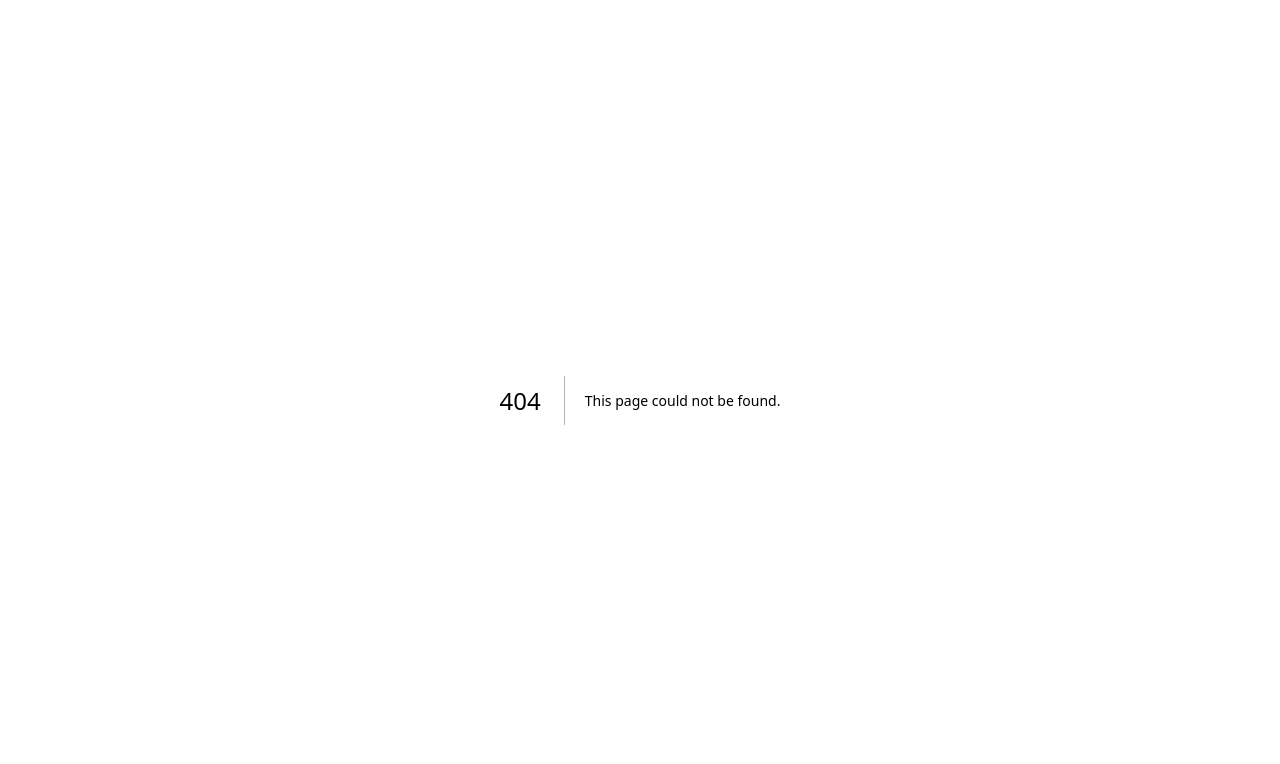
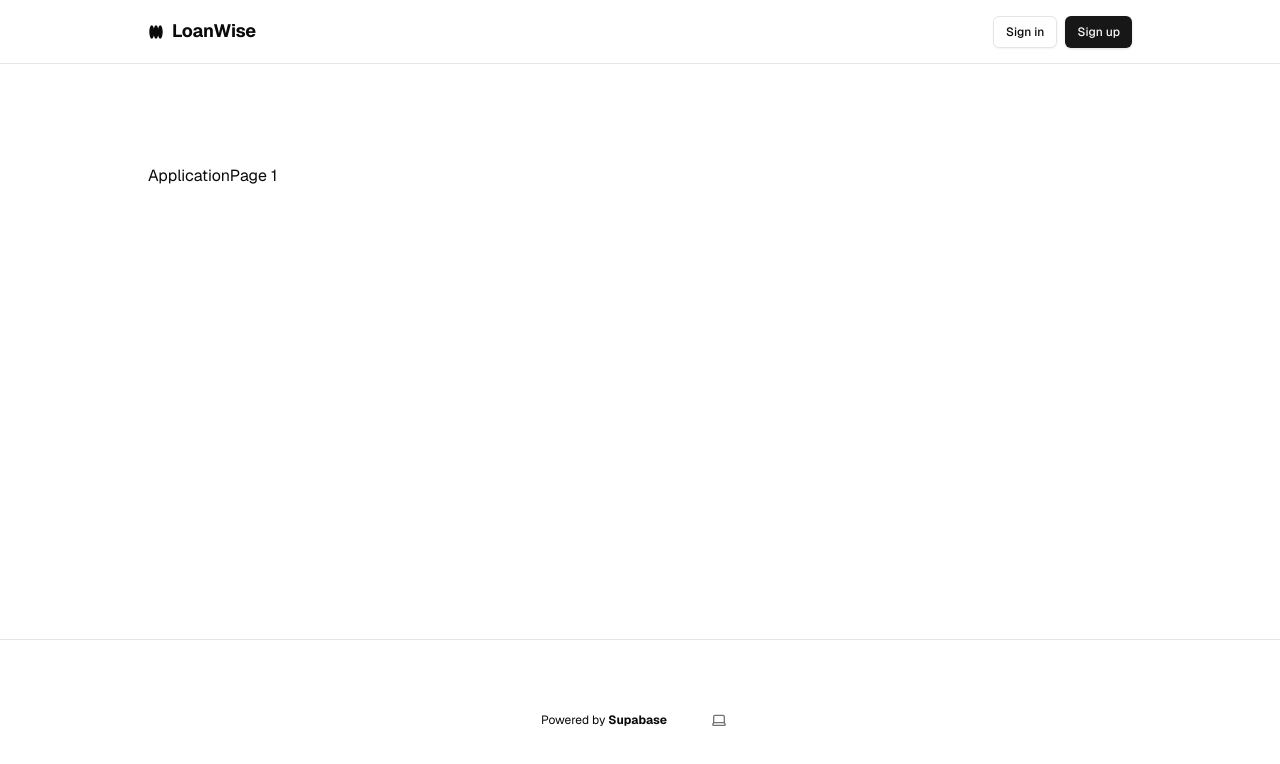
Before and after one commit to anishmitta1/casca, a Next.js app: page /application/1 in a window 1280 px wide. Before the commit this address had no page. Shown: the top 764 px of the page. Built offline with nearby package versions, Linux system fonts and the light colour scheme; no server answers.

Commit message:
added page

```diff
--- /dev/null
+++ b/app/application/[id]/layout.tsx
@@ -0,0 +1,17 @@
+import Header from "@/components/header";
+import Footer from "@/components/footer";
+
+export default function Layout({ children }: { children: React.ReactNode }) {
+  return (
+    <main className="min-h-screen flex flex-col items-center">
+      <div className="flex-1 w-full flex flex-col gap-20 items-center">
+        <Header />
+        <div className="flex-1 w-full flex flex-col gap-20 p-5 max-w-5xl">
+          {children}
+        </div>
+
+        <Footer />
+      </div>
+    </main>
+  );
+}
--- /dev/null
+++ b/app/application/[id]/page.tsx
@@ -0,0 +1,13 @@
+interface ApplicationPageProps {
+  params: {
+    id: string;
+  };
+}
+
+const ApplicationPage = ({ params }: ApplicationPageProps) => {
+  const { id } = params;
+
+  return <div>ApplicationPage {id}</div>;
+};
+
+export default ApplicationPage;
--- /dev/null
+++ b/components/footer.tsx
@@ -0,0 +1,22 @@
+import { ThemeSwitcher } from "./theme-switcher";
+
+const Footer = () => {
+  return (
+    <footer className="w-full flex items-center justify-center border-t mx-auto text-center text-xs gap-8 py-16">
+      <p>
+        Powered by{" "}
+        <a
+          href="https://supabase.com/?utm_source=create-next-app&utm_medium=template&utm_term=nextjs"
+          target="_blank"
+          className="font-bold hover:underline"
+          rel="noreferrer"
+        >
+          Supabase
+        </a>
+      </p>
+      <ThemeSwitcher />
+    </footer>
+  );
+};
+
+export default Footer;
```
